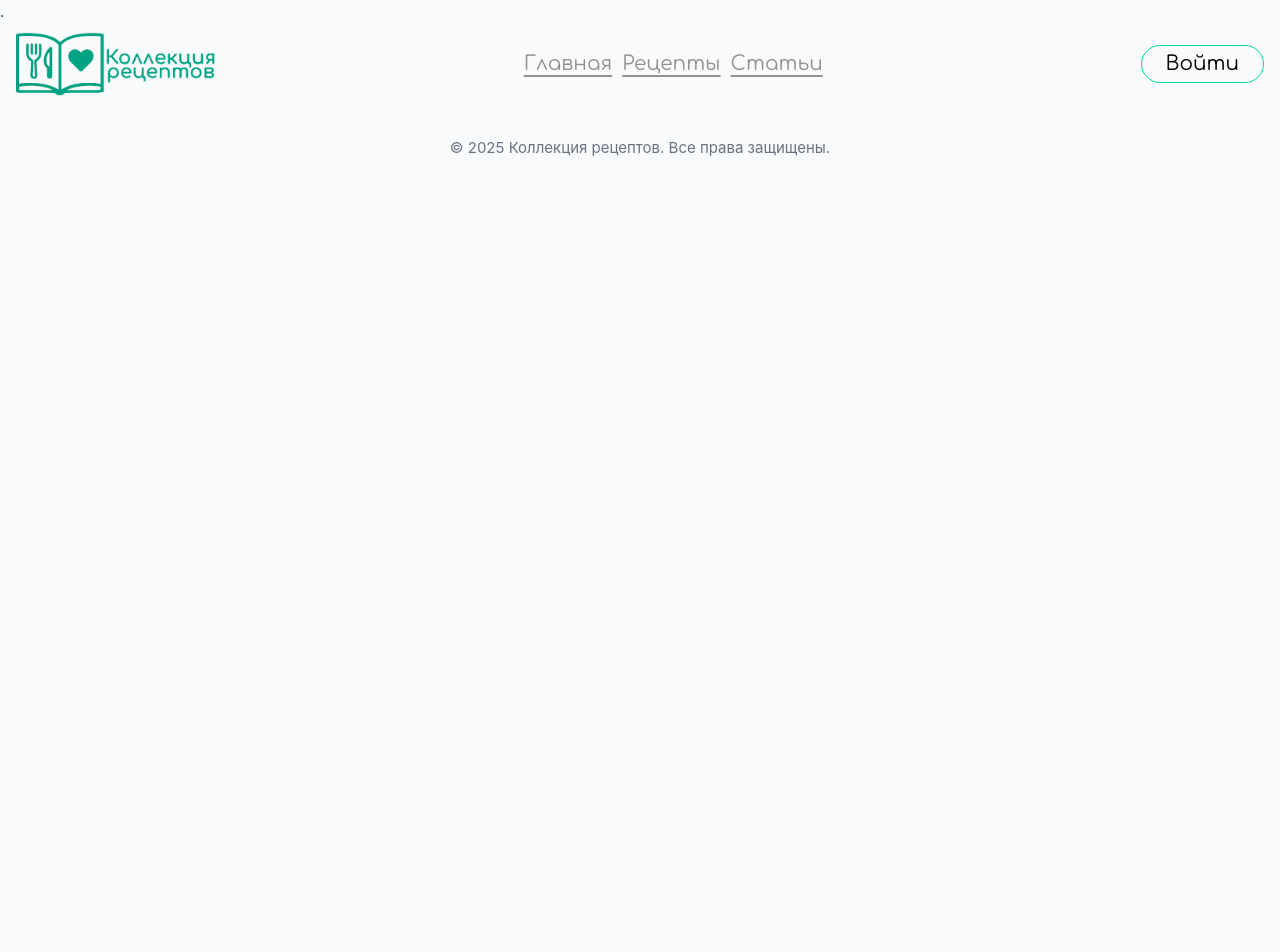
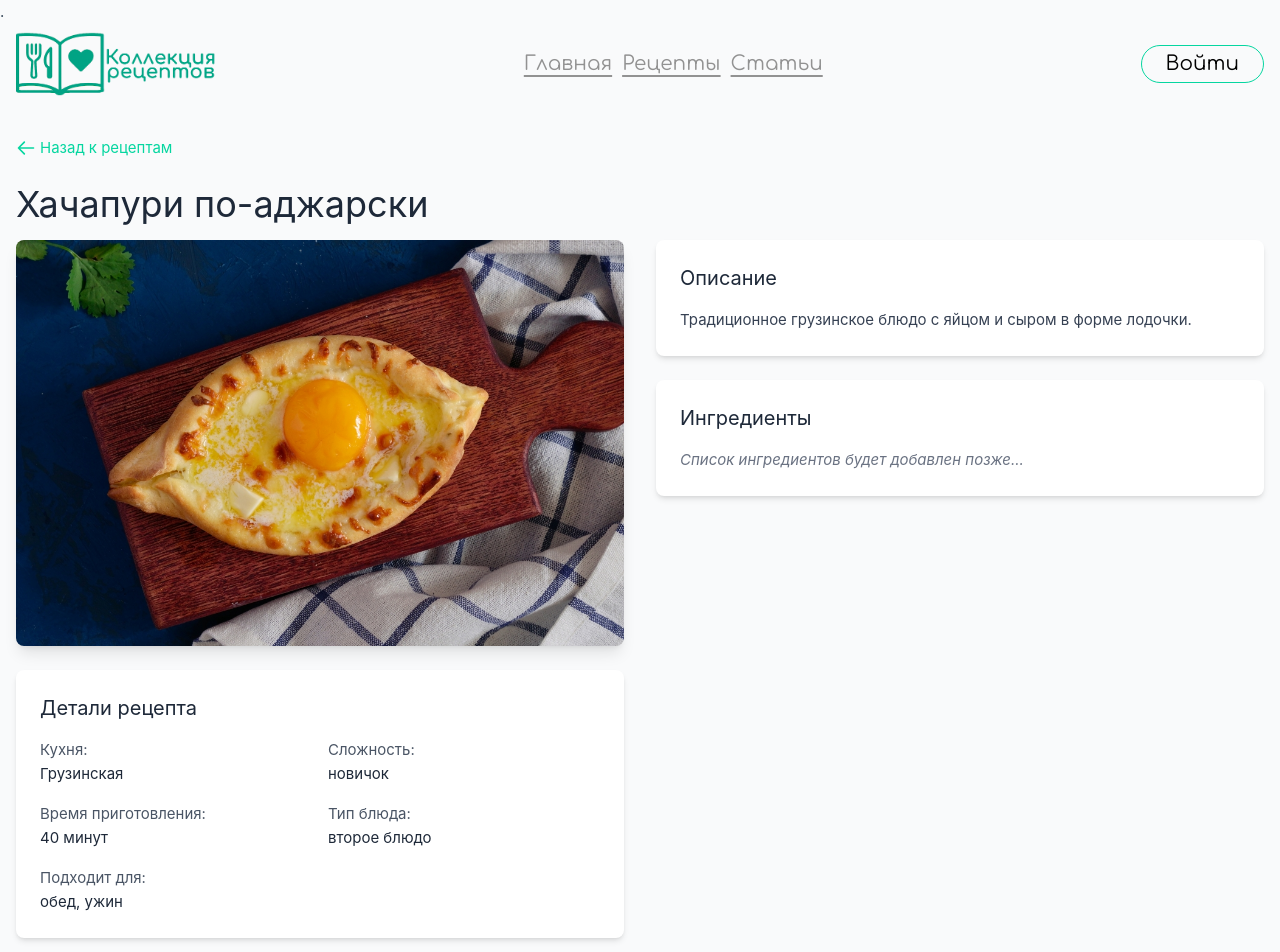
Before and after one commit to golubTolik/CookFlow, a Vue app: page /recipe/1 in a window 1280 px wide. Shown: the top 952 px of the page. Before the commit the page ends 800 px from the top, so only its background shows below. Built offline with nearby package versions, Linux system fonts and the light colour scheme.

Commit message:
создана страница с рецептом без подробного описания

```diff
--- /dev/null
+++ b/src/components/Pages/RecipeView.vue
@@ -0,0 +1,87 @@
+<script>
+export default {
+  name: 'RecipeView',
+  props: {
+    dishes: Array
+  },
+  computed: {
+    dish() {
+      const id = parseInt(this.$route.params.id);
+      return this.dishes.find(d => d.id === id);
+    }
+  }
+}
+</script>
+
+<template>
+  <div v-if="dish" class="container text-gray-800 !mx-auto px-4 py-8">
+    <!-- Кнопка назад -->
+    <button @click="$router.go(-1)" class="!mb-6 flex items-center text-[#06D6A0] hover:text-[#05b38d]">
+      <svg xmlns="http://www.w3.org/2000/svg" class="h-5 w-5 !mr-1" fill="none" viewBox="0 0 24 24" stroke="currentColor">
+        <path stroke-linecap="round" stroke-linejoin="round" stroke-width="2" d="M10 19l-7-7m0 0l7-7m-7 7h18" />
+      </svg>
+      Назад к рецептам
+    </button>
+
+    <!-- Заголовок -->
+    <h1 class="text-3xl md:text-4xl font-bold !mb-4">{{ dish.name }}</h1>
+
+    <div class="flex flex-col lg:flex-row gap-8">
+      <!-- Левая колонка (изображение и детали) -->
+      <div class="w-full lg:w-1/2">
+        <img :src="dish.img" :alt="dish.name" class="w-full h-auto rounded-lg shadow-lg !mb-6">
+
+        <div class="bg-white p-6 rounded-lg shadow-md">
+          <h2 class="text-xl font-semibold !mb-4">Детали рецепта</h2>
+          <div class="grid grid-cols-2 gap-4">
+            <div>
+              <p class="text-gray-600">Кухня:</p>
+              <p class="font-medium">{{ dish.cuisine }}</p>
+            </div>
+            <div>
+              <p class="text-gray-600">Сложность:</p>
+              <p class="font-medium">{{ dish.difficulty }}</p>
+            </div>
+            <div>
+              <p class="text-gray-600">Время приготовления:</p>
+              <p class="font-medium">{{ dish.cookingTime }} минут</p>
+            </div>
+            <div>
+              <p class="text-gray-600">Тип блюда:</p>
+              <p class="font-medium">{{ dish.typeOfDish }}</p>
+            </div>
+            <div>
+              <p class="text-gray-600">Подходит для:</p>
+              <p class="font-medium">{{ dish.typeOfMeal.join(', ') }}</p>
+            </div>
+          </div>
+        </div>
+      </div>
+
+      <!-- Правая колонка (описание и ингредиенты) -->
+      <div class="w-full lg:w-1/2">
+        <div class="bg-white p-6 rounded-lg shadow-md !mb-6">
+          <h2 class="text-xl font-semibold !mb-4">Описание</h2>
+          <p class="text-gray-700">{{ dish.description }}</p>
+        </div>
+
+        <div class="bg-white p-6 rounded-lg shadow-md">
+          <h2 class="text-xl font-semibold !mb-4">Ингредиенты</h2>
+          <!-- Здесь будет список ингредиентов -->
+          <p class="text-gray-500 italic">Список ингредиентов будет добавлен позже...</p>
+        </div>
+      </div>
+    </div>
+  </div>
+
+  <div v-else class="container !mx-auto px-4 py-8 text-center">
+    <p class="text-2xl text-gray-500">Рецепт не найден</p>
+    <button @click="$router.push('/recipes')" class="!mt-4 px-6 py-2 bg-[#06D6A0] text-white rounded-full">
+      Вернуться к рецептам
+    </button>
+  </div>
+</template>
+
+<style scoped>
+
+</style>
--- a/src/components/Pages/RecipesView.vue
+++ b/src/components/Pages/RecipesView.vue
@@ -79,6 +79,9 @@ export default {
       };
       this.searchTerm = '';
     },
+    openDishe(id){
+      this.$router.push(`/recipe/${id}`);
+    }
   },
   created() {
     if (this.$route.query.category) {
@@ -103,7 +106,7 @@ export default {
     </div>
     <div class="w-full lg:w-3/4">
       <SearchBar v-model="searchTerm"/>
-      <List :dishes="filteredDishes" @resetFilters="resetFilters"/>
+      <List :dishes="filteredDishes" :openDishe="openDishe" @resetFilters="resetFilters"/>
     </div>
   </div>
 </template>
--- a/src/components/router/index.js
+++ b/src/components/router/index.js
@@ -4,6 +4,7 @@ import { createRouter, createWebHistory } from 'vue-router'
 import HomeView  from '../Pages/HomeView.vue'
 import RecipesView  from '../Pages/RecipesView.vue'
 import ArticlesView  from '../Pages/ArticlesView.vue'
+import RecipeView from '../Pages/RecipeView.vue'
 
 const routes = [
   {
@@ -20,6 +21,11 @@ const routes = [
     path: '/articles',
     name: 'articles',
     component: ArticlesView
+  },
+  {
+    path: '/recipe/:id',
+    component: RecipeView,
+    props: true
   }
 ]
 
@@ -27,7 +33,6 @@ const router = createRouter({
   history: createWebHistory(import.meta.env.BASE_URL),
   routes,
   scrollBehavior(to, from, savedPosition) {
-    // Всегда прокручиваем к началу
     return { top: 0 };
   }
 })
```
